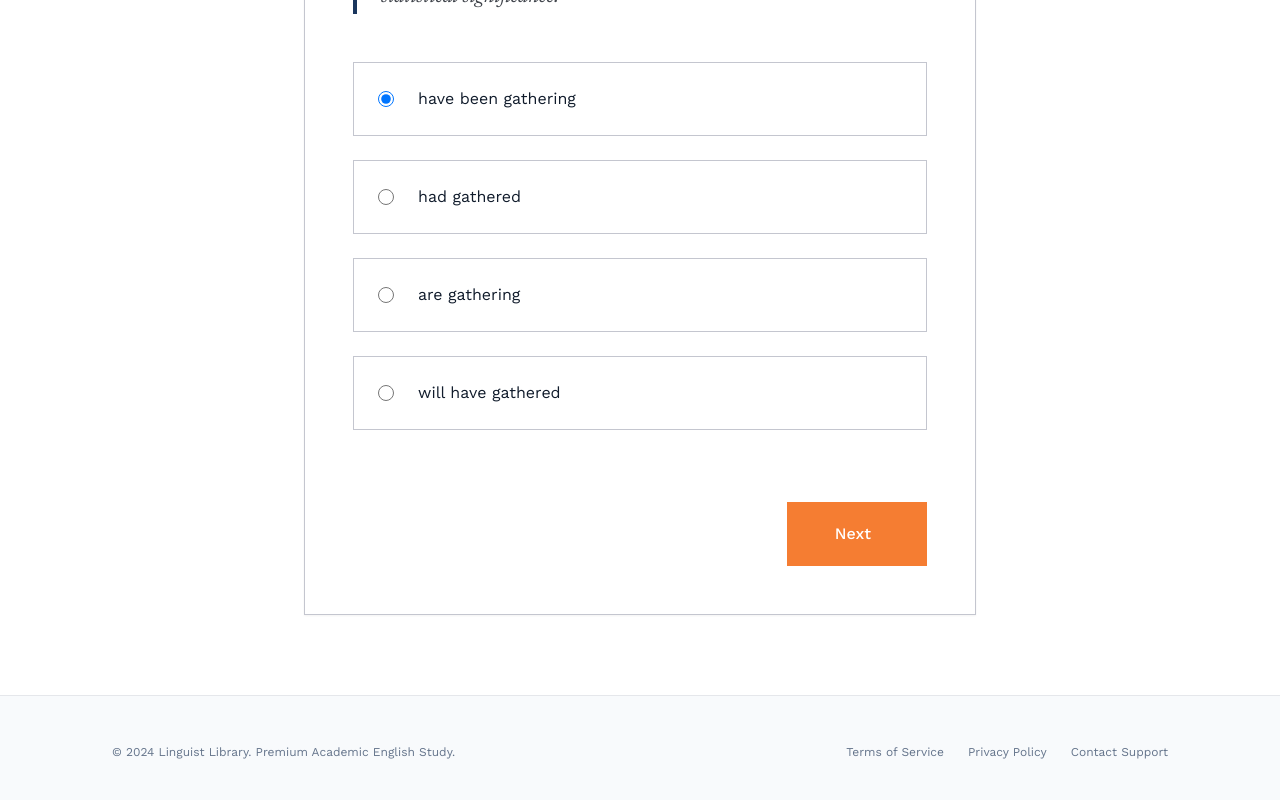
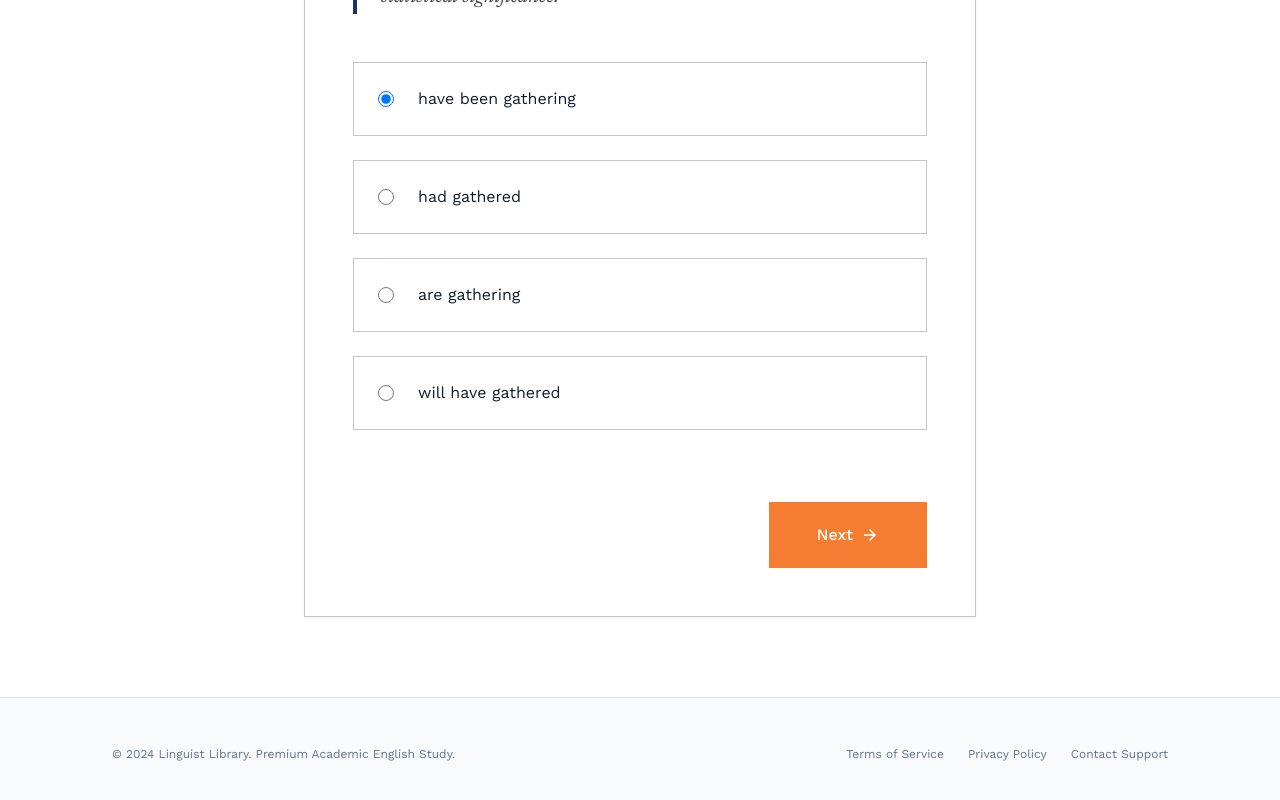
Before and after one commit to fihtony/english-study-hub, a React (Vite) app: page /practice-quiz in a window 1280 px wide. Shown: the part 465-1265 px from the top of the page. Built offline with nearby package versions, Linux system fonts and the light colour scheme; the HTML template or start-up script is replaced by a standard one.

Commit message:
feat(CSTL-3): implement changes

```diff
--- a/src/components/icons/ArrowForwardIcon.jsx
+++ b/src/components/icons/ArrowForwardIcon.jsx
@@ -1,5 +1,5 @@
 const ArrowForwardIcon = () => (
-  <svg class="material-symbols-outlined text-[18px]" viewBox="0 0 24 24" fill="currentColor">
+  <svg width="18" height="18" viewBox="0 0 24 24" fill="currentColor">
     <path d="M12 4l-1.41 1.41L16.17 11H4v2h12.17l-5.58 5.59L12 20l8-8z"/>
   </svg>
 )
```
Also changed, not shown: package.json (+6 -2 lines), vitest.config.js (added, +8 -0 lines), 1 other file (tests, documents, lock files or other folders).
